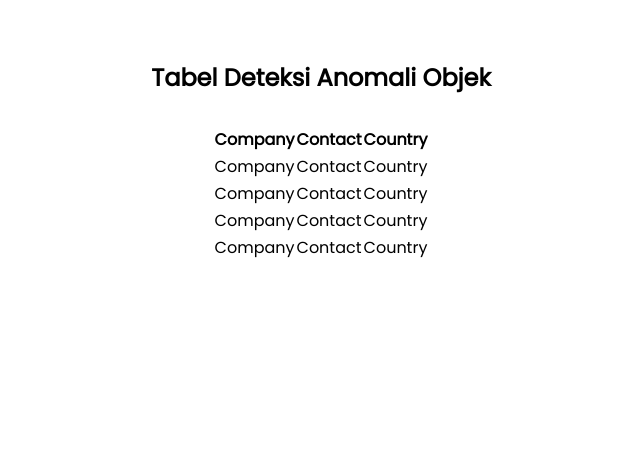
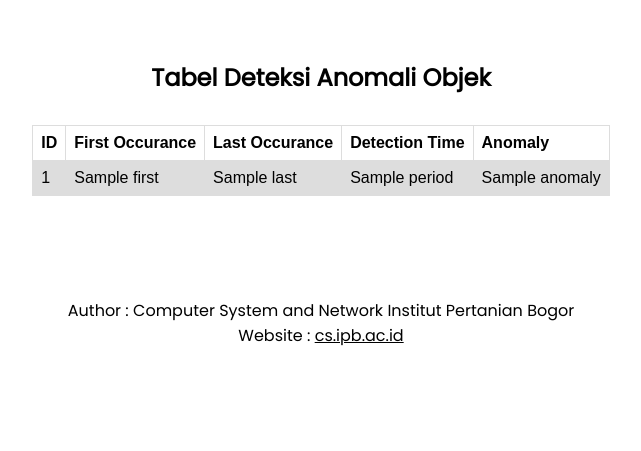
Before and after one commit to EzraFathurrahman/chicken-behavior, a Flask app: template templates/anomaly-result.html in a window 1280 px wide. Shown: the part 993-1444 px from the top of the page, without its empty margins (447-1088 px from the left). Before the commit the page ends 1251 px from the top, so only its background shows below. Run offline with Flask 2, Linux system fonts and the light colour scheme; the template is opened without the code that fills it: most values are stand-ins (such as "Sample title", 1, 10 or a date in 2020).

Commit message:
chicken anomaly table (completed), add footer

```diff
--- a/app.py
+++ b/app.py
@@ -1,5 +1,4 @@
 from flask import Flask, render_template, request
-from subprocess import call
 from services.backend_anomaly.detector.ssd import MobileNetSSD
 from services.backend_anomaly.inputs.video import Video
 from services.backend_anomaly.preprocessing.sort import sort
@@ -11,12 +10,6 @@ from services.backend_anomaly.anomaly_detection.isolation_forest import isolatio
 ALLOWED_EXTENSIONS = 'mp4'
 
 app = Flask(__name__)
-
-def allowed_file(filename):
-    return '.' in filename and filename.rsplit('.', 1)[1].lower() in ALLOWED_EXTENSIONS
-
-def convert_avi_to_mp4(avi_file_path):
-    os.popen("ffmpeg -i {} -ac 2 -b:v 2000k -c:a aac -c:v libx264 -b:a 160k -vprofile high -bf 0 -strict experimental -f mp4 temp/output_mp4.mp4".format(avi_file_path))
 
 @app.route("/")
 def index():
@@ -67,7 +60,7 @@ def anomaly_result():
         dataframes[i] = dataframes[i].reset_index().drop(["index"], axis = 1)
         make_plot(dataframes[i], i)
 
-    #max_min_result = max_min_runtime(data)
-    #isolation_result = isolation_forest(max_min_result)
+    max_min_result = max_min_runtime(data)
+    isolation_result = isolation_forest(max_min_result)
 
-    return render_template('anomaly-result.html', id_length = len(ids))
+    return render_template('anomaly-result.html', id_length = len(ids), id = ids, first = isolation_result['first_occurrence'].values.tolist(), last = isolation_result['last_occurrence'].values.tolist(), period = isolation_result['period_detected'].values.tolist(), anomaly = isolation_result['anomaly_score'].values.tolist())
--- a/static/style.css
+++ b/static/style.css
@@ -249,19 +249,6 @@ a {
   font-size: 100%;
   padding-left: 42.5%;
 }
-.dot {
-  cursor: pointer;
-  height: 15px;
-  width: 15px;
-  margin: 0 2px;
-  background-color: #bbb;
-  border-radius: 50%;
-  display: inline-block;
-  transition: background-color 0.6s ease;
-}
-.graph {
-  vertical-align: middle;
-}
 .table-result {
   display: flex;
   flex-direction: column;
@@ -270,3 +257,25 @@ a {
   justify-content: center;
   align-items: center;
 }
+table {
+  font-family: arial, sans-serif;
+  border-collapse: collapse;
+}
+td, th {
+  border: 1px solid #dddddd;
+  text-align: left;
+  padding: 8px;
+}
+tr:nth-child(even) {
+  background-color: #dddddd;
+}
+.footer {
+  padding-top: 10%;
+  padding-bottom: 10%;
+}
+.footer-content {
+  display: flex;
+  flex-direction: column;
+  justify-content: center;
+  text-align: center;
+}
--- a/templates/anomaly-result.html
+++ b/templates/anomaly-result.html
@@ -52,31 +52,28 @@
                 <h2>Tabel Deteksi Anomali Objek</h2>
                 <table>
                     <tr>
-                        <th>Company</th>
-                        <th>Contact</th>
-                        <th>Country</th>
+                        <th>ID</th>
+                        <th>First Occurance</th>
+                        <th>Last Occurance</th>
+                        <th>Detection Time</th>
+                        <th>Anomaly</th>
                     </tr>
+                    {% for i in range(id_length) %}
                     <tr>
-                        <td>Company</td>
-                        <td>Contact</td>
-                        <td>Country</td>
+                        <td>{{id[i]}}</td>
+                        <td>{{first[i]}}</td>
+                        <td>{{last[i]}}</td>
+                        <td>{{period[i]}}</td>
+                        <td>{{anomaly[i]}}</td>
                     </tr>
-                    <tr>
-                        <td>Company</td>
-                        <td>Contact</td>
-                        <td>Country</td>
-                    </tr>
-                    <tr>
-                        <td>Company</td>
-                        <td>Contact</td>
-                        <td>Country</td>
-                    </tr>
-                    <tr>
-                        <td>Company</td>
-                        <td>Contact</td>
-                        <td>Country</td>
-                    </tr>
+                    {% endfor %}
                 </table>
+            </div>
+            <div class = "footer">
+                <footer class = "footer-content">
+                    <p>Author : Computer System and Network Institut Pertanian Bogor</p>
+                    <p>Website : <u><a href = "http://cs.ipb.ac.id" target = "_blank" style = "color : black">cs.ipb.ac.id</a></u></p>
+                </footer>
             </div>
         </div>
     </div>
```
Also changed, not shown: services/backend_anomaly/anomaly_detection/isolation_forest.py (+4 -4 lines), services/backend_anomaly/preprocessing/max_min_runtime.py (+5 -7 lines).
